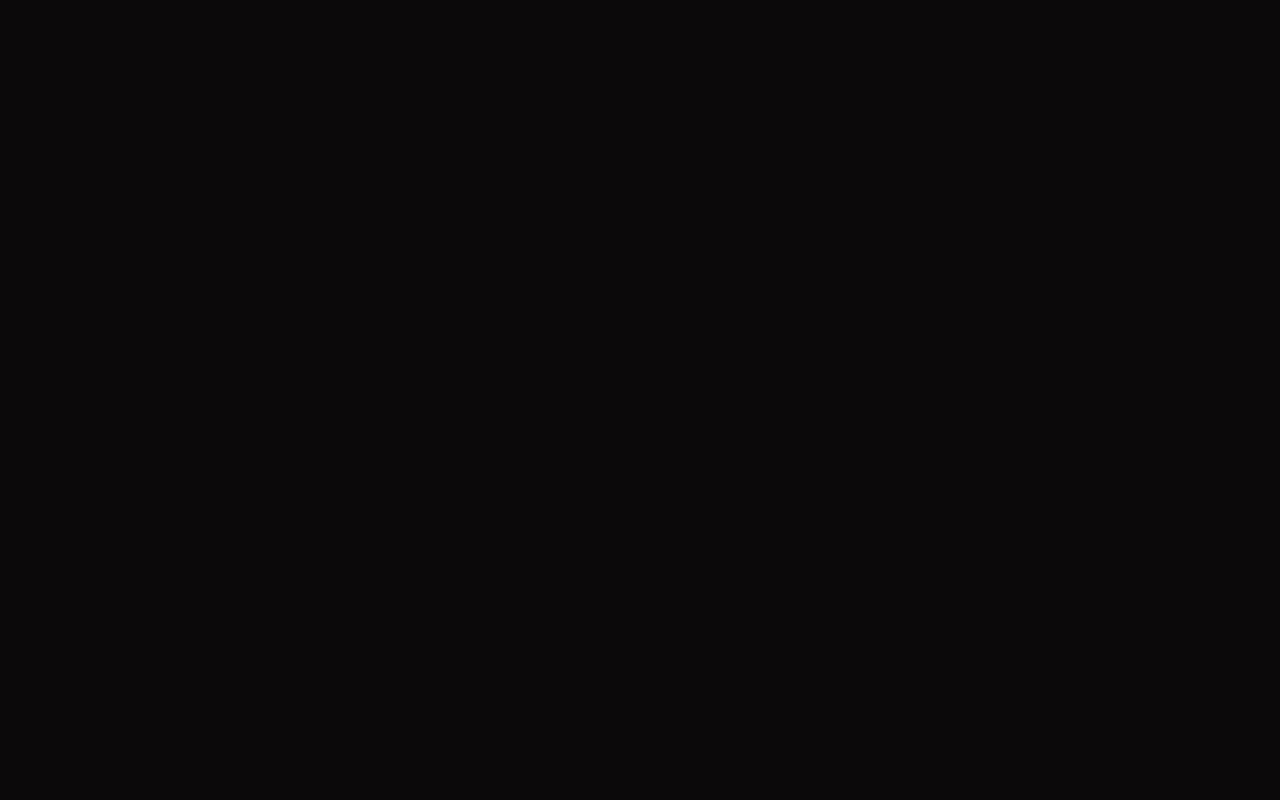
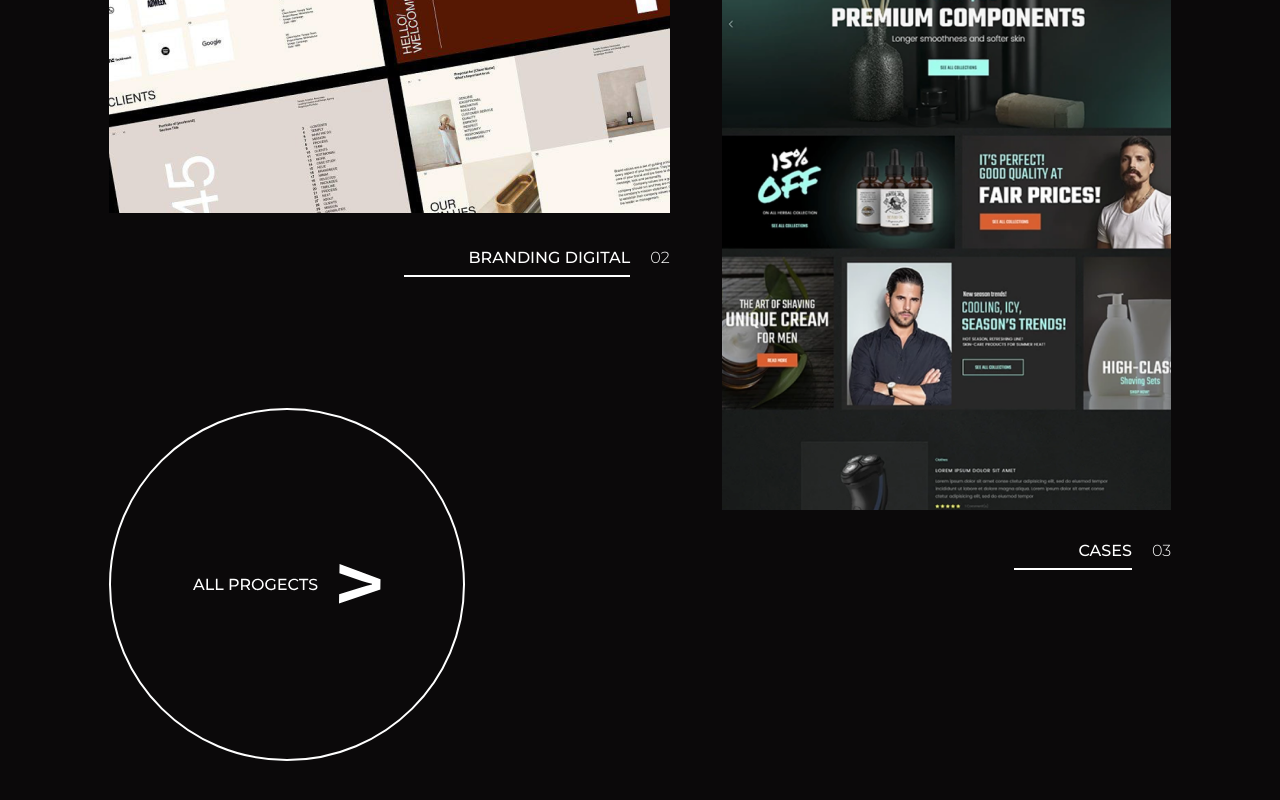
Before and after one commit to Presnia/silvabrand-nd, a React (Create React App) app: page / in a window 1280 px wide. Shown: the part 3271-4071 px from the top of the page. Before the commit the page ends 2935 px from the top, so only its background shows below. Built offline with nearby package versions, Linux system fonts and the light colour scheme.

Commit message:
The ProjectsBlock component is implemented

```diff
--- a/src/components/ProjectsBlock/ProjectsBlock.js
+++ b/src/components/ProjectsBlock/ProjectsBlock.js
@@ -1,6 +1,9 @@
 import lamp from './lamp-img.svg';
 import websiteDesign from './projects-img1.png';
 import playerBtn from "../StrategyBlock/player-btn.png";
+import brandingBlockImg from './projects-img2.png';
+import casesBlockImg from './projects-img3.png';
+import allProjectsBtn from './round-img.svg';
 import s from './ProjectsBlock.module.css';
 
 const ProjectsBlock = () => {
@@ -27,6 +30,25 @@ const ProjectsBlock = () => {
                     <h3>Website design</h3>
                 </div>
             </div>
+            <section className={s.blocksContainer}>
+                <div className={s.brandingBlock}>
+                    <img className={s.brandingBlockImg} src={brandingBlockImg} alt='branding digital'/>
+                    <div className={s.blockName}>
+                        <span>02</span>
+                        <h3>Branding digital</h3>
+                    </div>
+                </div>
+                <div className={s.casesBlock}>
+                    <img className={s.casesBlockImg} src={casesBlockImg} alt='branding digital'/>
+                    <div className={s.blockName}>
+                        <span>03</span>
+                        <h3>Cases</h3>
+                    </div>
+                </div>
+                <button className={s.allProjectsBtn}>
+                    <img className={s.allProjectsImg} src={allProjectsBtn} alt='all projects button'/>
+                </button>
+            </section>
         </section>
     )
 };
--- a/src/components/ProjectsBlock/ProjectsBlock.module.css
+++ b/src/components/ProjectsBlock/ProjectsBlock.module.css
@@ -1,6 +1,7 @@
 .projectsBlock {
     position: relative;
     margin-left: 8.5vw;
+    margin-bottom: 210px;
 }
 
 .headerBlock {
@@ -97,6 +98,36 @@
     border-bottom: 2px solid var(--main-white);
 }
 
+.blocksContainer {
+    position: relative;
+    display: flex;
+    justify-content: space-between;
+    height: 1100px;
+}
+
+.brandingBlock {
+    max-width: 561px;
+}
+
+.brandingBlockImg {
+    margin-bottom: 20px;
+}
+
+.casesBlock {
+    margin: 200px 8.5vw 0 0;
+}
+
+.casesBlockImg {
+    margin-bottom: 20px;
+}
+
+.allProjectsBtn {
+    position: absolute;
+    left: 0;
+    bottom: 0;
+    transition: transform 0.2s ease-in;
+}
+
 
 @media (max-width: 1980px) {
     .websiteDesignContainer {
```
Also changed, not shown: src/components/ProjectsBlock/round-img.svg (added).
